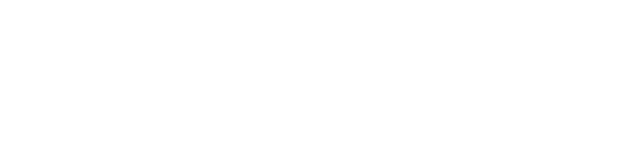
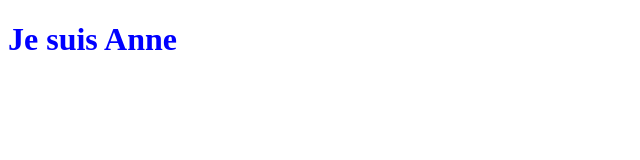
Before and after one commit to Cleopatatras/portFolio, a plain HTML site: page index.html in a window 1280 px wide. Shown: the whole page, without its empty margins (0-640 px from the left). Drawn offline with Linux system fonts and the light colour scheme.

Commit message:
add sass & config

```diff
--- a/index.html
+++ b/index.html
@@ -5,10 +5,11 @@
         <meta charset="UTF-8">
         <meta name="viewport" content="width=device-width, initial-scale=1.0">
         <title>Portfolio Anne Choulet</title>
+        <link rel="stylesheet" href="./styles/css/main.css">
     </head>
 
     <body>
-
+        <h1>Je suis Anne</h1>
     </body>
 
 </html>
--- /dev/null
+++ b/styles/sass/main.scss
@@ -0,0 +1,3 @@
+h1 {
+  color: blue;
+}
```
Also changed, not shown: styles/css/main.css (added), 1 other file.
